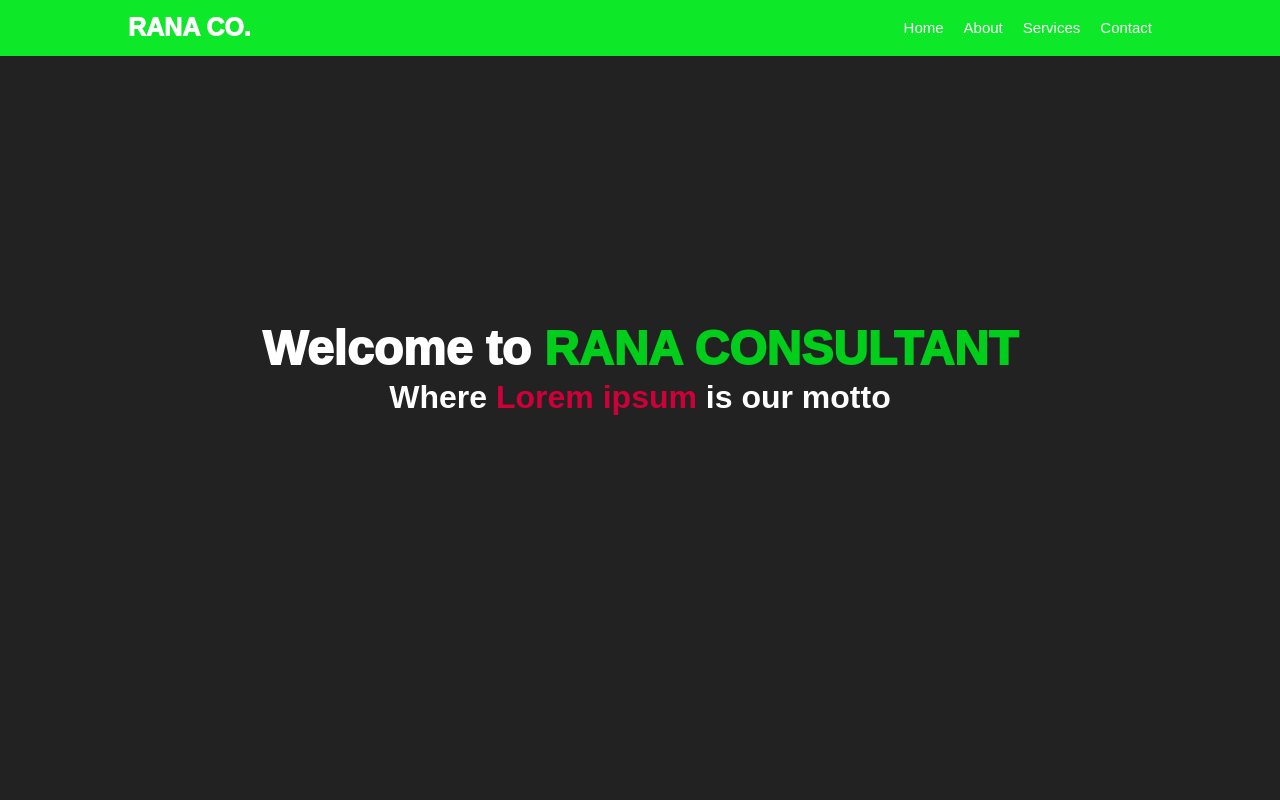
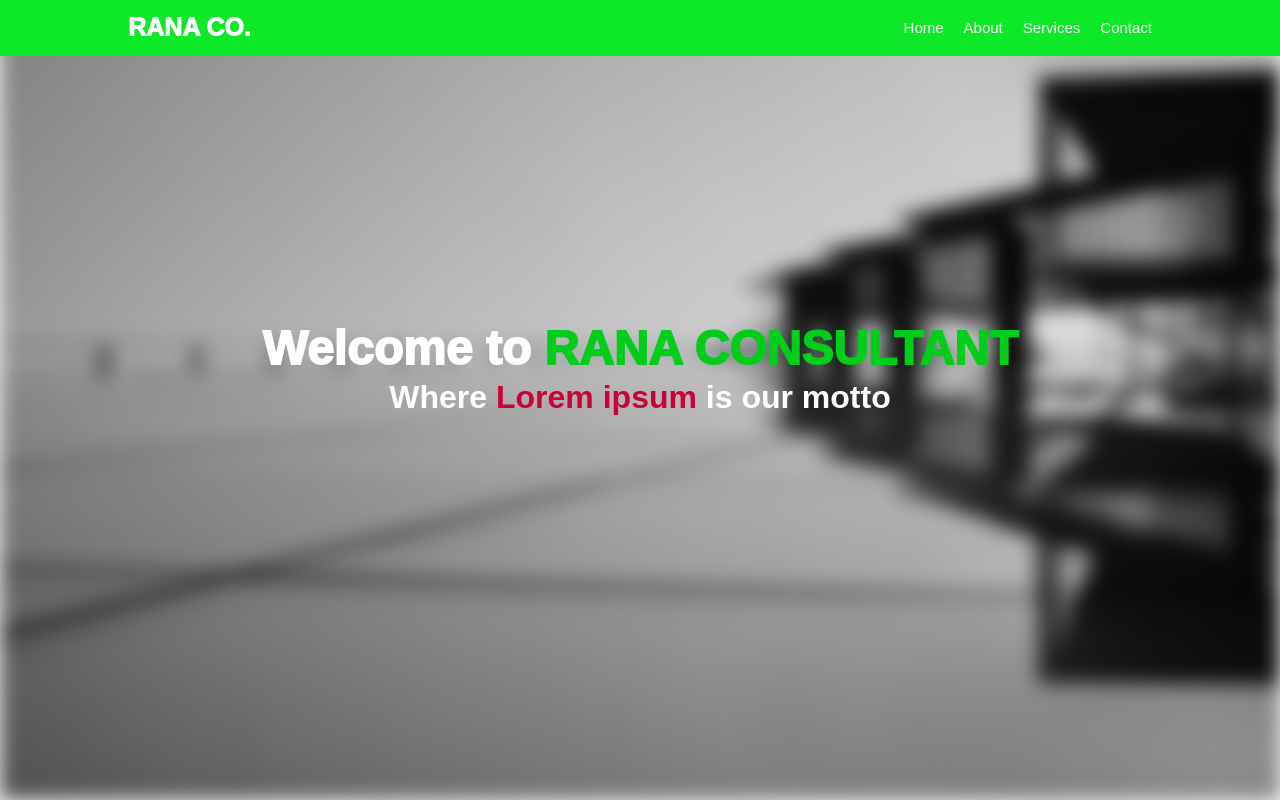
Before and after one commit to krizergz/RANA-Cons, a plain HTML site: page index.html in a window 1280 px wide. Shown: the top 800 px of the page. Drawn offline with Linux system fonts and the light colour scheme.

Commit message:
Added Blur Effect

```diff
--- a/css/style.css
+++ b/css/style.css
@@ -1,4 +1,4 @@
-ul, h1, h2, h3, p, ul, li, img {
+* {
   padding: 0;
   margin: 0;
 }
@@ -56,6 +56,8 @@ img {
 
 /* Header */
 header#main-header {
+  z-index: 2;
+  top: 0;
   background-color: var(--primary-color);
   width: 100%;
   color: #fff;
@@ -109,17 +111,51 @@ header#main-header #navigation a:hover {
 
 /* Home */
 #home {
-  background-color: #222;
   color: #fff;
   text-align: center;
-  min-height: 100vh;
+}
+
+#home::after {
+  content: "";
+  height: 100vh;
+  width: 100%;
+  background-image: url(../images/showcase.jpg);
+  background-size: cover;
+  background-repeat: no-repeat;
+  background-position: center;
+  display: block;
+  filter: blur(10px);
+  /* Same as above but for Safari 6.0 - 9.0 */
+  -webkit-filter: blur(10px);
+  transition: all 900ms;
+  /* Same as above but for Safari */
+  -webkit-transition: all 900ms;
+}
+
+#home:hover::after {
+  filter: blur(0);
+  /* Same as above but for Safari 6.0 - 9.0 */
+  -webkit-filter: blur(0);
+}
+
+#home:hover .content {
+  filter: blur(2px);
+  /* Same as above but for Safari 6.0 - 9.0 */
+  -webkit-filter: blur(2px);
+}
+
+#home .container {
+  z-index: 1;
+  position: absolute;
+  margin: auto;
+  width: 100%;
 }
 
 #home h1 {
+  margin-top: 40vh;
   font-size: 3rem;
   font-weight: 1000;
   line-height: 1.2em;
-  margin-top: 40vh;
 }
 
 #home h2 {
--- a/index.html
+++ b/index.html
@@ -25,7 +25,7 @@
   </header>
 
   <section id="home">
-    <div class="container">
+    <div class="container content">
       <h1>Welcome to <span class="green cut">RANA CONSULTANT</span></h1>
       <h2>Where <span class="red">Lorem ipsum</span> is our motto</h2>
     </div>
```
Also changed, not shown: images/showcase.jpg (added).
